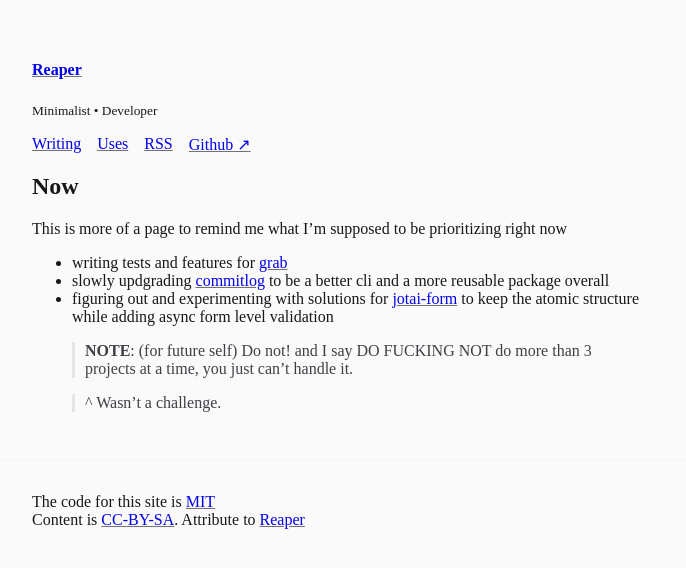
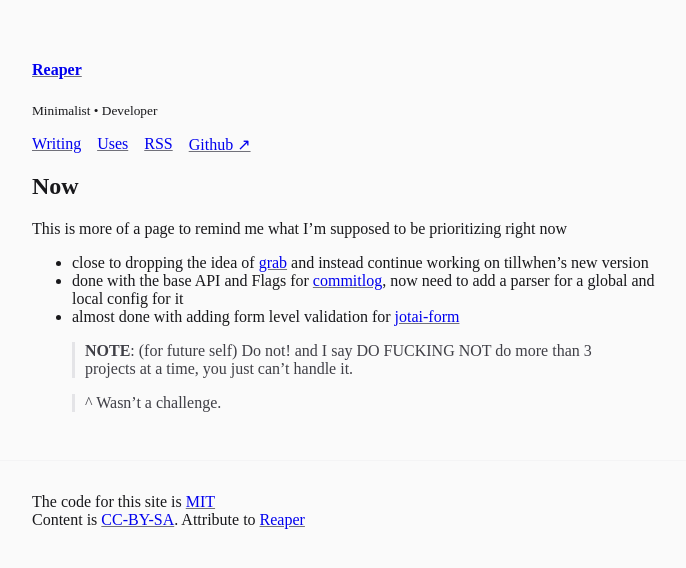
Before and after one commit to barelyhuman/reaper.is, an Astro site: page /now in a window 1280 px wide. Shown: the whole page, without its empty margins (288-974 px from the left). Built offline with nearby package versions, Linux system fonts and the light colour scheme; Astro itself is replaced by a stand-in of ours; a web font is replaced by a local one.

Commit message:
update now

```diff
--- a/src/pages/now.md
+++ b/src/pages/now.md
@@ -7,12 +7,13 @@ layout: ../layouts/Page.astro
 This is more of a page to remind me what I'm supposed to be prioritizing right
 now
 
-- writing tests and features for [grab](https://github.com/barelyhuman/grab)
-- slowly updgrading [commitlog](https://github.com/barelyhuman/commitlog) to be
-  a better cli and a more reusable package overall
-- figuring out and experimenting with solutions for
-  [jotai-form](https://github.com/jotai-labs/jotai-form) to keep the atomic
-  structure while adding async form level validation
+- close to dropping the idea of [grab](https://github.com/barelyhuman/grab) and
+  instead continue working on tillwhen's new version
+- done with the base API and Flags for
+  [commitlog](https://github.com/barelyhuman/commitlog), now need to add a
+  parser for a global and local config for it
+- almost done with adding form level validation for
+  [jotai-form](https://github.com/jotai-labs/jotai-form)
 
 > **NOTE**: (for future self) Do not! and I say DO FUCKING NOT do more than 3
 > projects at a time, you just can't handle it.
```
